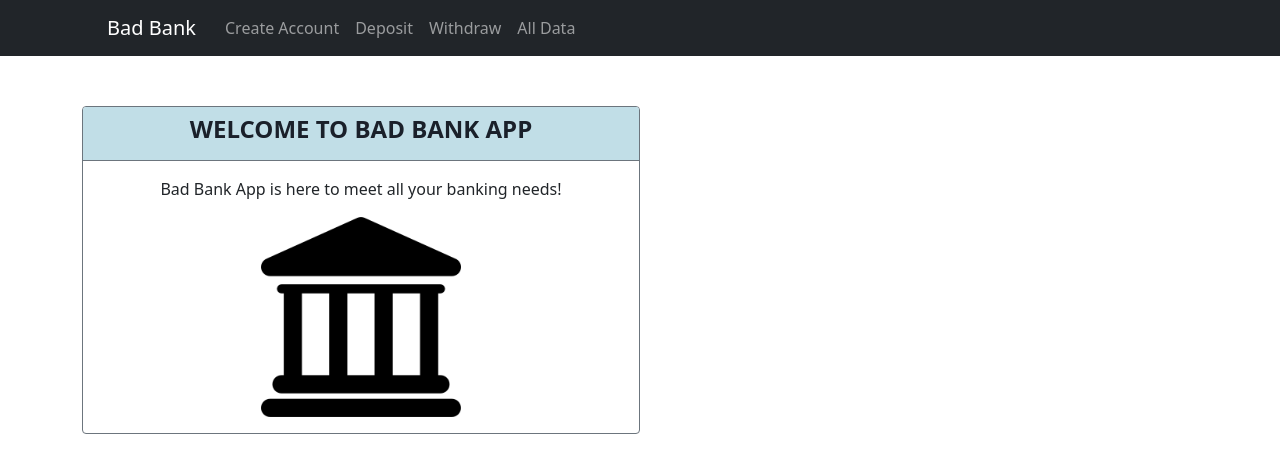
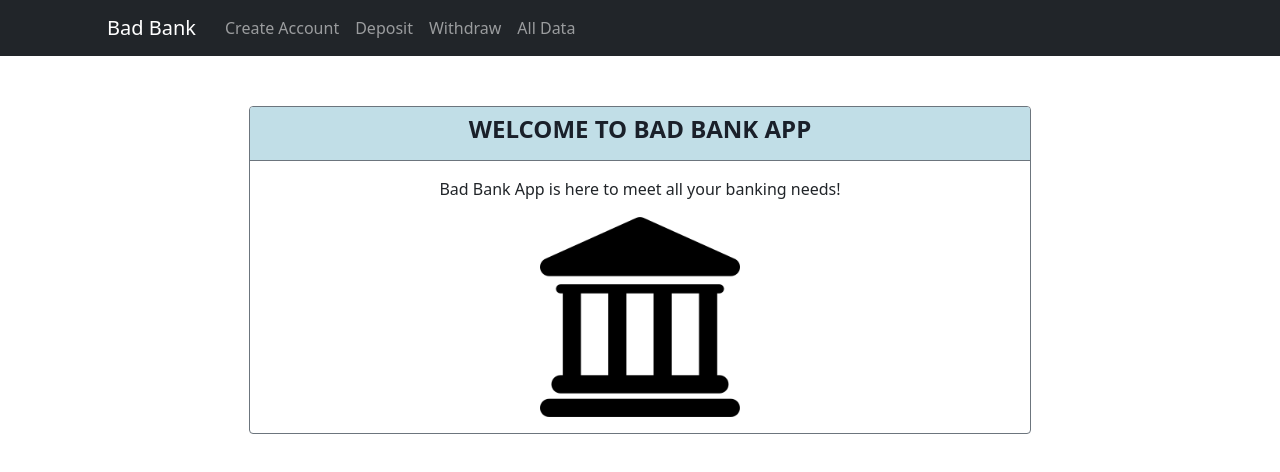
Before and after one commit to alexandrabaturina/mit-banking-app, a React (Create React App) app: page /#/ in a window 1280 px wide. Shown: the top 472 px of the page. Built offline with nearby package versions, Linux system fonts and the light colour scheme.

Commit message:
feat: resize cards

```diff
--- a/src/App.css
+++ b/src/App.css
@@ -7,8 +7,13 @@ img {
     height: auto;
 }
 
+.container {
+    display: flex;
+    justify-content: center;
+}
+
 .card {
-    width: 50%;
+    width: 70%;
 }
 
 .card-header {
--- a/src/components/CreateAccount.js
+++ b/src/components/CreateAccount.js
@@ -56,7 +56,7 @@ const CreateAccount = () => {
         : 'Create Account'
 
     return (
-        <Container>
+        <Container className="container">
             <div className="card text-center border-secondary">
                 <div className="card-header border-secondary">
                     <h5 className="card-title">CREATE ACCOUNT</h5>
--- a/src/components/Profile.js
+++ b/src/components/Profile.js
@@ -13,7 +13,7 @@ const Profile = () => {
         <Container>
             {!users[username]
                 ? <div>User {username} does not exist.</div>
-                : <div className="card border-secondary text-center all-data-card">
+                : <div className="card border-secondary text-center">
                     <div className="card-header border-secondary">
                         <h5 className="card-title">Operations of {username}</h5>
                     </div>
```
